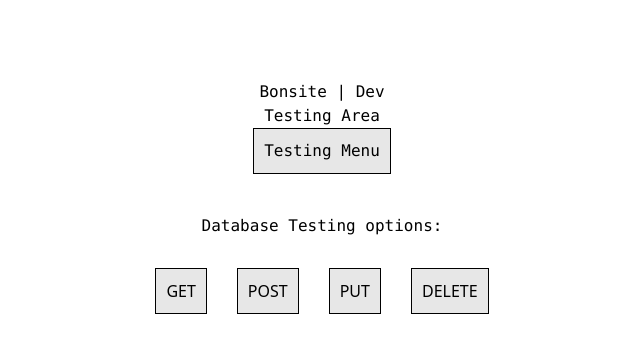
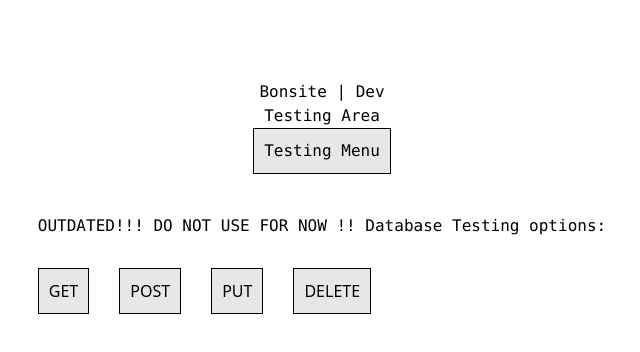
Before and after one commit to bonsite/bonsite, a Next.js app in the folder bonsite/: page /testing/database in a window 1280 px wide. Shown: the top 352 px of the page, without its empty margins (318-958 px from the left). Built offline with nearby package versions, Linux system fonts and the light colour scheme.

Commit message:
db testing interface is now outdated, will add to my todo list

```diff
--- a/bonsite/src/app/testing/database/page.tsx
+++ b/bonsite/src/app/testing/database/page.tsx
@@ -11,7 +11,7 @@ export default function Page() {
             <div className='fullPageHorizontalCenterFlex'>
 
             <div className='text-center'>
-                <h3 className='font-mono mt-10'>Database Testing options:</h3>
+                <h3 className='font-mono mt-10'>OUTDATED!!! DO NOT USE FOR NOW !! Database Testing options:</h3>
 
                 <div className="testingOptionsTable">
                     <Link href="/testing/database/get"><button className='simpleButton'>GET</button></Link>
```
